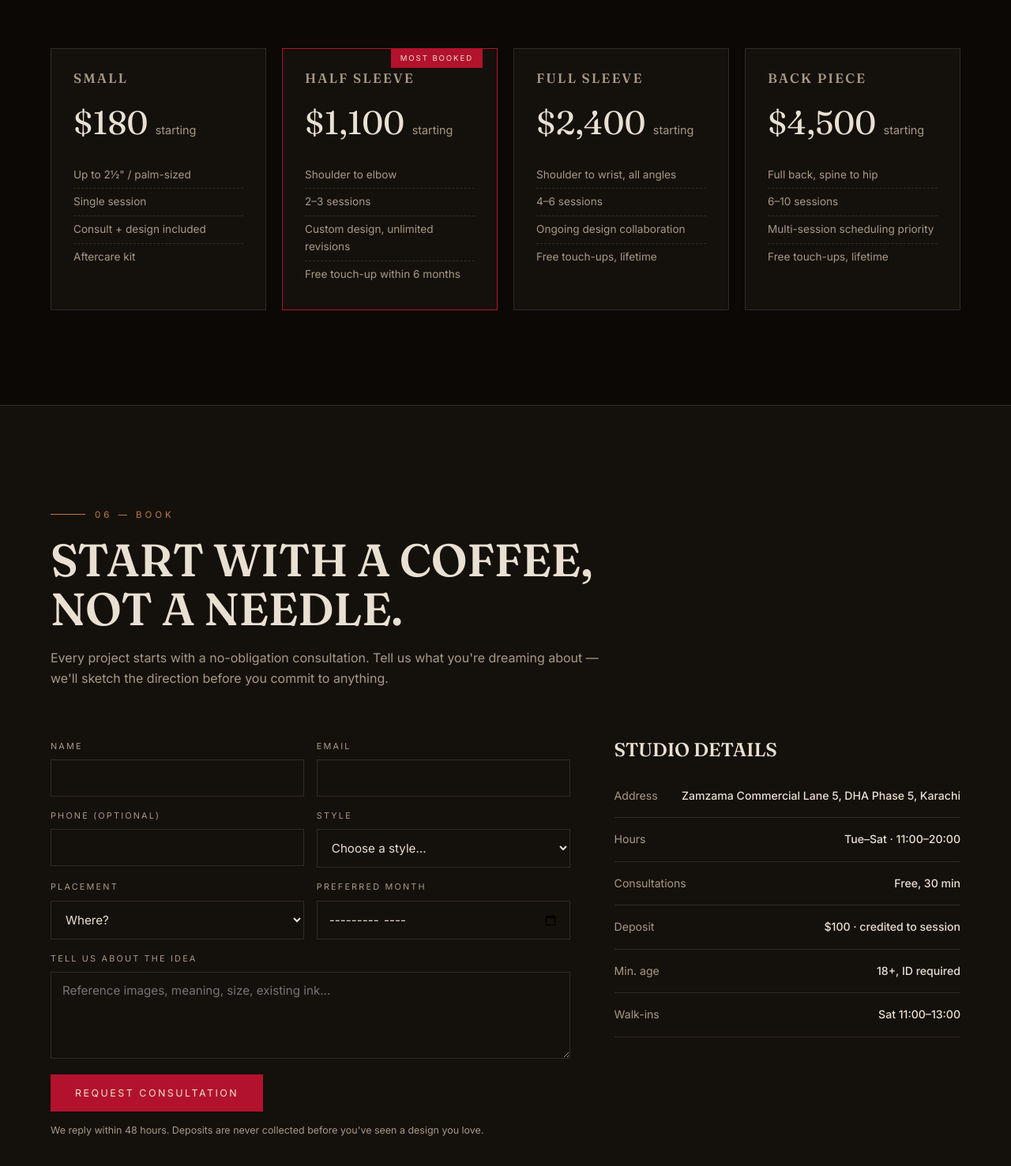
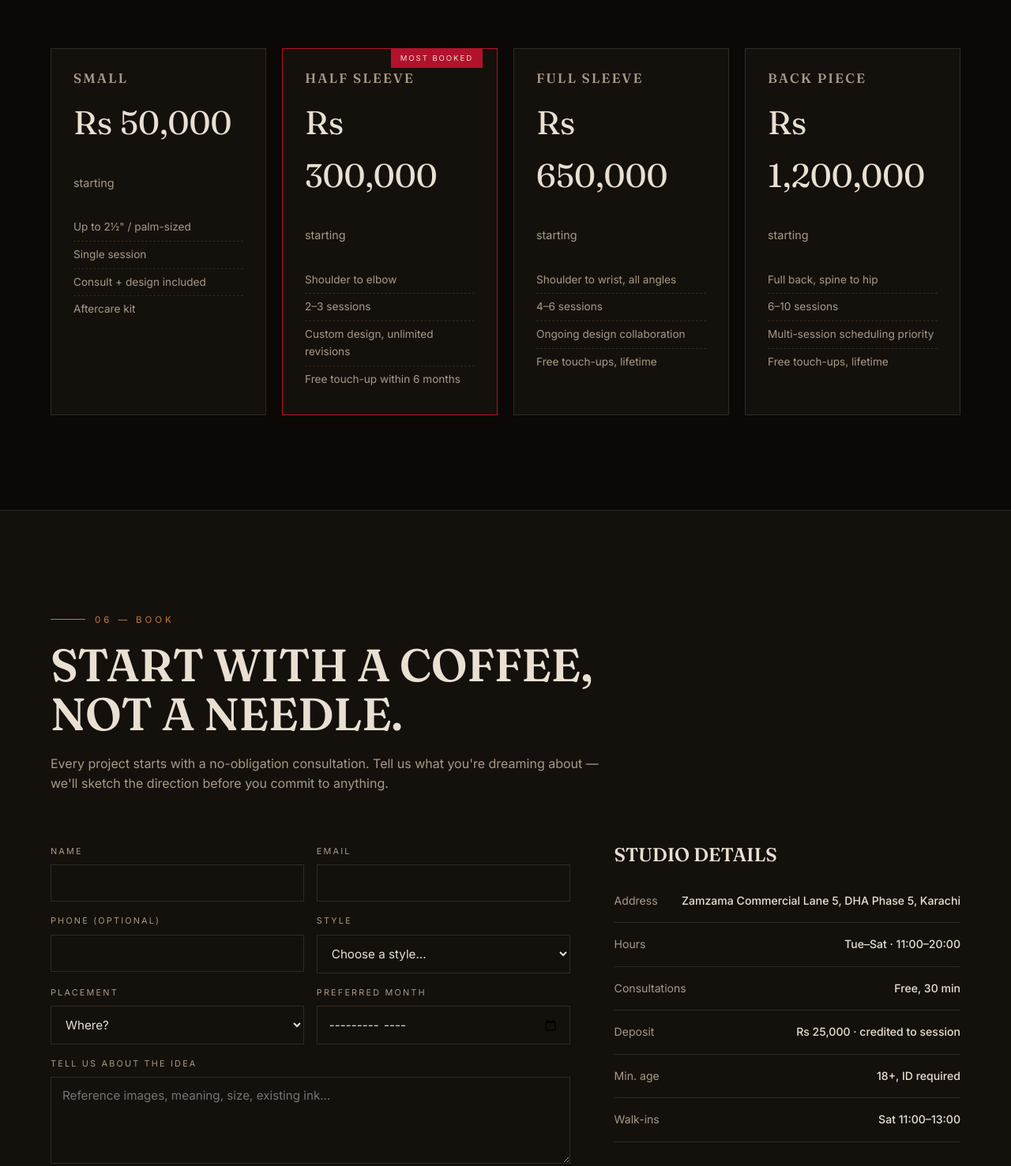
Before and after one commit to nursingcareinfo/ironwood-ink, a website built with Vite: page index.html in a window 1280 px wide. Shown: the part 6723-8200 px from the top of the page at 79% size. Built offline with nearby package versions, Linux system fonts and the light colour scheme.

Commit message:
Prices in PKR

```diff
--- a/index.html
+++ b/index.html
@@ -128,7 +128,7 @@
       <div class="pricing-grid">
         <div class="price-card reveal">
           <h3>Small</h3>
-          <div class="price">$180 <small>starting</small></div>
+          <div class="price">Rs 50,000 <small>starting</small></div>
           <ul>
             <li>Up to 2½" / palm-sized</li>
             <li>Single session</li>
@@ -139,7 +139,7 @@
         <div class="price-card featured reveal">
           <div class="ribbon">Most booked</div>
           <h3>Half sleeve</h3>
-          <div class="price">$1,100 <small>starting</small></div>
+          <div class="price">Rs 300,000 <small>starting</small></div>
           <ul>
             <li>Shoulder to elbow</li>
             <li>2–3 sessions</li>
@@ -149,7 +149,7 @@
         </div>
         <div class="price-card reveal">
           <h3>Full sleeve</h3>
-          <div class="price">$2,400 <small>starting</small></div>
+          <div class="price">Rs 650,000 <small>starting</small></div>
           <ul>
             <li>Shoulder to wrist, all angles</li>
             <li>4–6 sessions</li>
@@ -159,7 +159,7 @@
         </div>
         <div class="price-card reveal">
           <h3>Back piece</h3>
-          <div class="price">$4,500 <small>starting</small></div>
+          <div class="price">Rs 1,200,000 <small>starting</small></div>
           <ul>
             <li>Full back, spine to hip</li>
             <li>6–10 sessions</li>
@@ -225,7 +225,7 @@
             <li><span>Address</span><strong>Zamzama Commercial Lane 5, DHA Phase 5, Karachi</strong></li>
             <li><span>Hours</span><strong>Tue–Sat · 11:00–20:00</strong></li>
             <li><span>Consultations</span><strong>Free, 30 min</strong></li>
-            <li><span>Deposit</span><strong>$100 · credited to session</strong></li>
+            <li><span>Deposit</span><strong>Rs 25,000 · credited to session</strong></li>
             <li><span>Min. age</span><strong>18+, ID required</strong></li>
             <li><span>Walk-ins</span><strong>Sat 11:00–13:00</strong></li>
           </ul>
--- a/package.json
+++ b/package.json
@@ -8,7 +8,7 @@
     "build": "tsc -b && vite build",
     "preview": "vite preview",
     "atlas": "node scripts/graphify.sh",
-    "deploy:pages": "npm run build && git branch -f gh-pages HEAD && git worktree add /tmp/gh-pages-dist gh-pages && cp -r dist/* /tmp/gh-pages-dist/ && git -C /tmp/gh-pages-dist add -A && git -C /tmp/gh-pages-dist -c user.name=archbtw -c user.email=archbtw@localhost commit -q -m \"deploy: pages build 2026-08-02\" && git push origin gh-pages && git worktree remove /tmp/gh-pages-dist --force"
+    "deploy:pages": "npm run build && git branch -f gh-pages HEAD && rm -rf /tmp/gh-pages-dist && git worktree add /tmp/gh-pages-dist gh-pages && cp -r dist/* /tmp/gh-pages-dist/ && git -C /tmp/gh-pages-dist add -A && git -C /tmp/gh-pages-dist -c user.name=archbtw -c user.email=archbtw@localhost commit -q -m \"deploy: pages build $(date +%F)\" && git push origin gh-pages --force && git worktree remove /tmp/gh-pages-dist --force"
   },
   "dependencies": {
     "vis-data": "^7.1.9",
```
